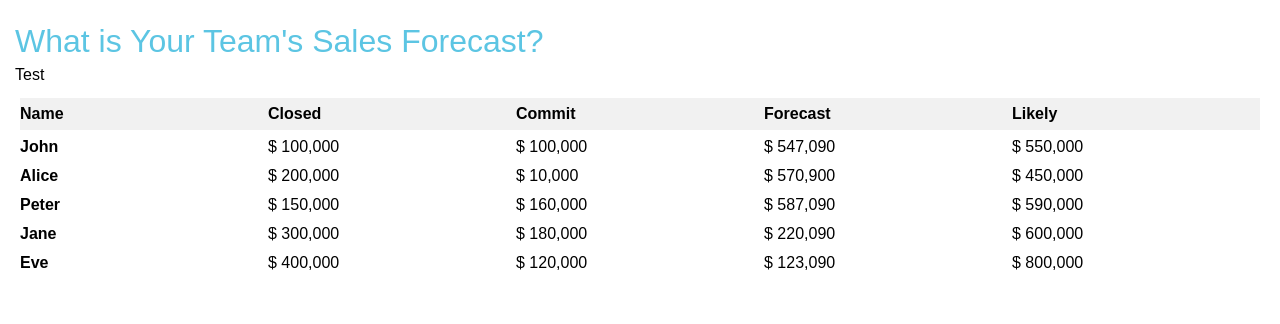
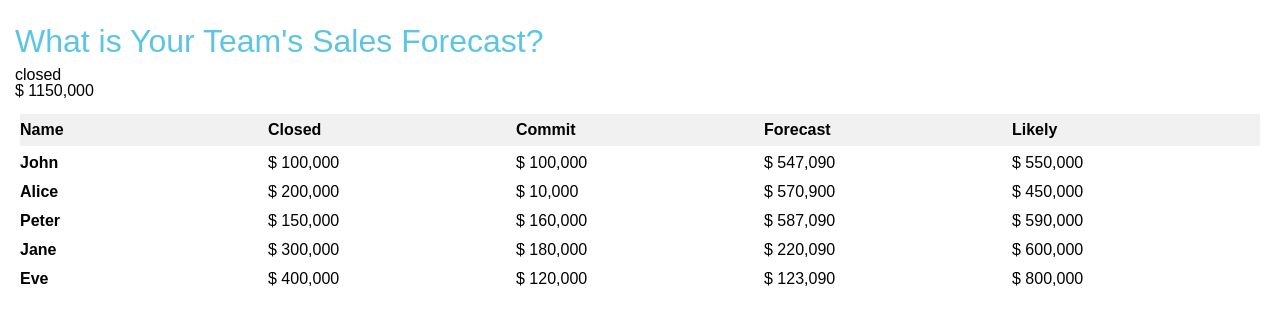
Before and after one commit to 9yoi/react-dashboard, a React (Create React App) app: page / in a window 1280 px wide. Shown: the top 324 px of the page. Built offline with nearby package versions, Linux system fonts and the light colour scheme; a web font is replaced by a local one.

Commit message:
move global helpers into separate file

```diff
--- a/src/App.js
+++ b/src/App.js
@@ -1,30 +1,9 @@
 import React, { Component } from 'react';
 import './App.css';
-
+import {formatCurrency, capitalize} from './helpers.js';
 
 // Field Component. Every table cell is a Field.
 function Field ({content, type = 'currency' }) {
-
-  // helper function to format numbers into dollars
-  const formatCurrency = function (amount) {
-    let output = ''
-    let str = String(amount);
-    if(str.length <= 3) {
-      return '$ ' + str;
-    }
-    let counter = 1;
-    for (var i = str.length - 1; i >= 0; i--) {
-      if (counter === 3 && i !==0) {
-        output = ',' + str[i] + output;
-        counter = 0;
-      } else {
-        output = str[i] + output;
-        counter ++;
-      }
-    }
-    return '$ ' + output;
-  }
-
   // if currency, format it. else return parameter as is.
   let output = '';
   type === 'currency' ? output =  formatCurrency(content) : output = content;
@@ -50,6 +29,19 @@ function Row ({fields, headers}) {
   )
 }
 
+function Summary ({name, value}) {
+  return (
+    <div className="summmary-part">
+      <div className="summary-header">
+      {name}
+      </div>
+       <div className="summary-value">
+      {value}
+      </div>
+    </div>
+  )
+}
+
 class App extends Component {
 
   constructor(props) {
@@ -69,16 +61,12 @@ class App extends Component {
     return headers;
   }
 
-  capitalize(s) {
-    return s.slice(0,1).toUpperCase() + s.slice(1);
-  }
-
   // creates one row with multiple fields
   // input: {Name: String, Commit: Number, Forecast: Number ...}
   createHeader(headers) {
     var fields = [];
     headers.forEach((header) => {
-      return fields.push(<Field content={this.capitalize(header)} type='string'/>)
+      return fields.push(<Field content={capitalize(header)} type='string'/>)
     });
     return fields;
   }
@@ -93,6 +81,21 @@ class App extends Component {
     return rows;
   }
 
+  //sums values up for dashboard
+  createSummary (people) {
+    let closed = 0;
+    let commit = 0;
+    let likely = 0;
+
+    people.forEach((person) => {
+      closed += person.closed.content;
+      commit += person.commit.content;
+      likely += person.likely.content;
+    });
+
+    return <Summary name='closed' value={formatCurrency(closed)}/>
+  }
+
   render() {
     return (
       <div className="app">
@@ -100,7 +103,7 @@ class App extends Component {
           <h1>What is Your Team's Sales Forecast?</h1>
         </div>
         <div className="app-summary">
-          <h2>Test</h2>
+          {this.createSummary(this.state.data)}
         </div>
         <div className="app-table">
           <div className="header row">
--- /dev/null
+++ b/src/helpers.js
@@ -0,0 +1,24 @@
+// helper function to format numbers into dollars
+export function formatCurrency (amount) {
+  let output = ''
+  let str = String(amount);
+  if(str.length <= 3) {
+    return '$ ' + str;
+  }
+  let counter = 1;
+  for (var i = str.length - 1; i >= 0; i--) {
+    if (counter === 3 && i !==0) {
+      output = ',' + str[i] + output;
+      counter = 0;
+    } else {
+      output = str[i] + output;
+      counter ++;
+    }
+  }
+  return '$ ' + output;
+}
+
+//capitalize a string
+export function capitalize (s) {
+  return s.slice(0,1).toUpperCase() + s.slice(1);
+}
```
Also changed, not shown: helpers.js (added).
